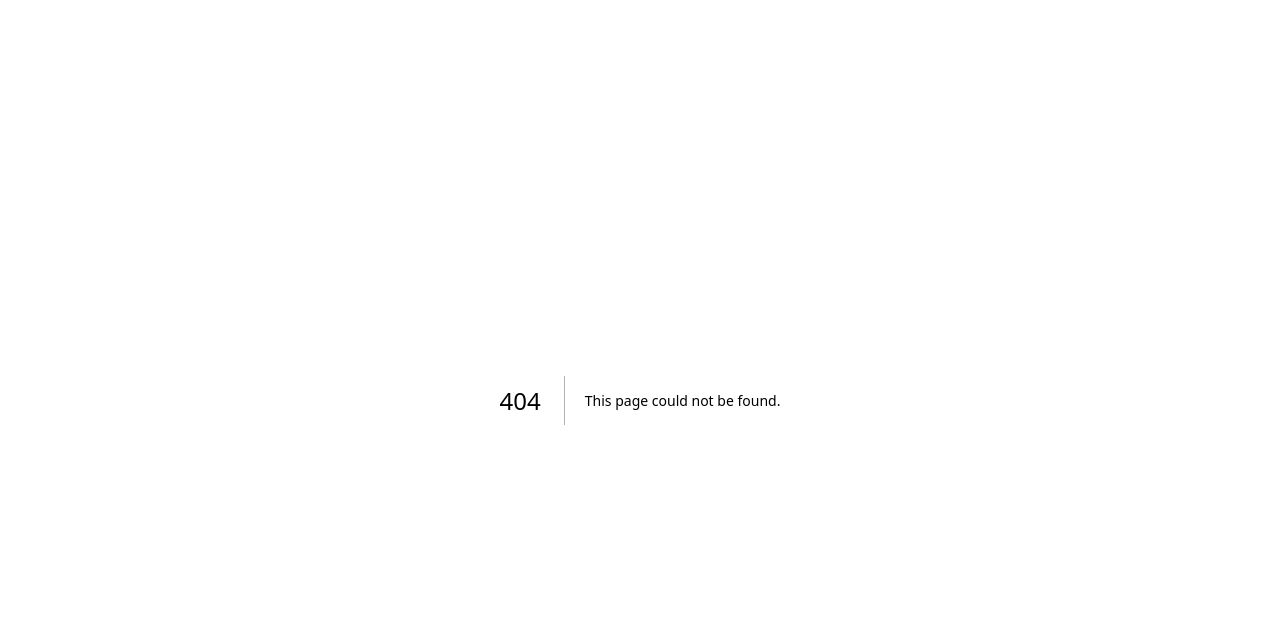
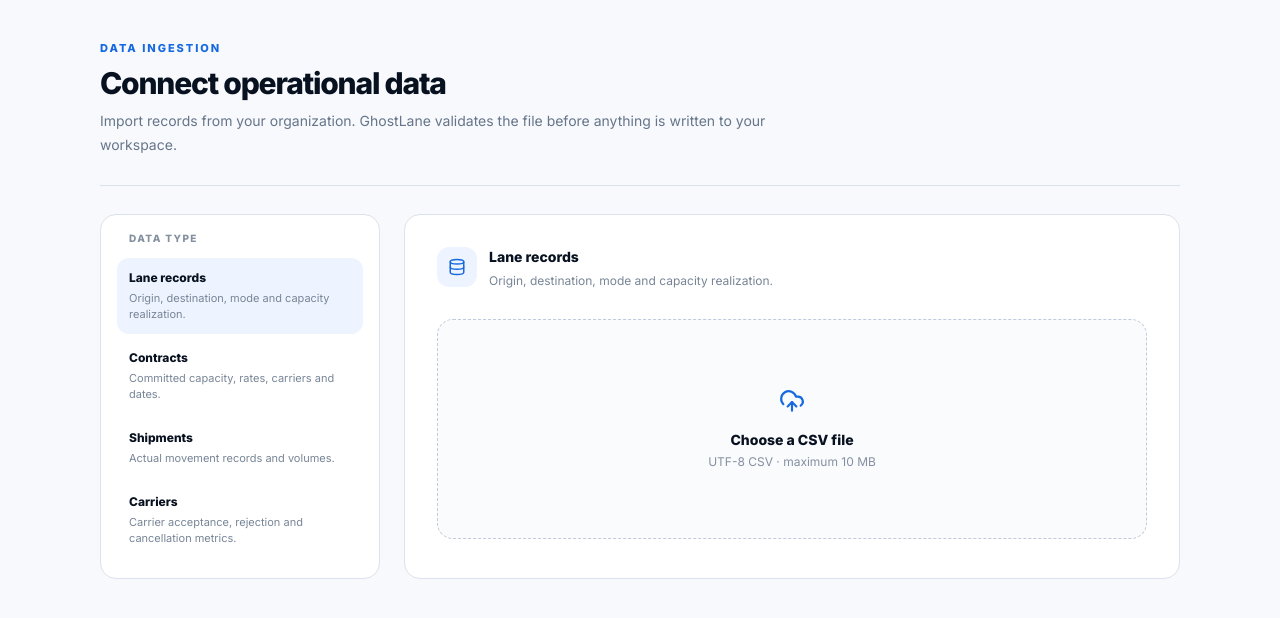
Before and after one commit to nabinchettri18/GHOST-LANE-, a Next.js app: page /import in a window 1280 px wide. Before the commit this address had no page. Shown: the top 618 px of the page. Built offline with nearby package versions, Linux system fonts and the light colour scheme.

Commit message:
Build production CSV ingestion and validation workflow

```diff
--- /dev/null
+++ b/app/import/page.tsx
@@ -0,0 +1,49 @@
+'use client'
+
+import { ChangeEvent, useMemo, useState } from 'react'
+import { CheckCircle2, Database, FileUp, ShieldCheck, UploadCloud, XCircle } from 'lucide-react'
+import { parseCsv, validateHeaders, type ImportKind } from '@/lib/data/import'
+
+const kinds: { id: ImportKind; label: string; description: string }[] = [
+  { id: 'lanes', label: 'Lane records', description: 'Origin, destination, mode and capacity realization.' },
+  { id: 'contracts', label: 'Contracts', description: 'Committed capacity, rates, carriers and dates.' },
+  { id: 'shipments', label: 'Shipments', description: 'Actual movement records and volumes.' },
+  { id: 'carriers', label: 'Carriers', description: 'Carrier acceptance, rejection and cancellation metrics.' },
+]
+
+export default function ImportPage() {
+  const [kind, setKind] = useState<ImportKind>('lanes')
+  const [file, setFile] = useState<File | null>(null)
+  const [error, setError] = useState('')
+  const [rows, setRows] = useState<string[][]>([])
+
+  const selected = kinds.find(k => k.id === kind)!
+  const validation = useMemo(() => rows.length ? validateHeaders(rows[0], kind) : null, [rows, kind])
+
+  async function onFile(event: ChangeEvent<HTMLInputElement>) {
+    const next = event.target.files?.[0]
+    setError(''); setRows([]); setFile(next ?? null)
+    if (!next) return
+    if (next.size > 10 * 1024 * 1024) { setError('File exceeds the 10 MB upload limit.'); return }
+    if (!next.name.toLowerCase().endsWith('.csv')) { setError('For this first production ingestion path, upload a UTF-8 CSV file.'); return }
+    try {
+      const parsed = parseCsv(await next.text())
+      if (!parsed.length) { setError('The file contains no readable rows.'); return }
+      setRows(parsed)
+    } catch { setError('The file could not be parsed. Check that it is a valid CSV.'); }
+  }
+
+  return <main className="min-h-screen bg-[#f7f9fc] px-5 py-8 text-[#08111f] sm:px-8 sm:py-10"><div className="mx-auto max-w-[1080px]">
+    <div className="border-b border-[#dbe2ec] pb-7"><p className="text-[11px] font-extrabold uppercase tracking-[.18em] text-[#1769e0]">Data ingestion</p><h1 className="mt-2 text-3xl font-black tracking-[-.04em]">Connect operational data</h1><p className="mt-2 max-w-2xl text-sm leading-6 text-[#66758a]">Import records from your organization. GhostLane validates the file before anything is written to your workspace.</p></div>
+    <div className="mt-7 grid gap-6 lg:grid-cols-[280px_1fr]">
+      <aside className="rounded-2xl border border-[#dbe2ec] bg-white p-4"><p className="px-3 pb-3 text-[10px] font-extrabold uppercase tracking-[.14em] text-[#8490a0]">Data type</p>{kinds.map(item => <button key={item.id} onClick={() => {setKind(item.id);setRows([]);setFile(null);setError('')}} className={`mb-1 w-full rounded-xl p-3 text-left transition ${kind===item.id?'bg-[#edf4ff]':'hover:bg-[#f6f8fb]'}`}><div className="text-xs font-extrabold">{item.label}</div><div className="mt-1 text-[11px] leading-4 text-[#788596]">{item.description}</div></button>)}</aside>
+      <section className="rounded-2xl border border-[#dbe2ec] bg-white p-6 sm:p-8"><div className="flex items-start gap-3"><div className="flex h-10 w-10 shrink-0 items-center justify-center rounded-xl bg-[#edf4ff] text-[#1769e0]"><Database size={18}/></div><div><h2 className="text-sm font-extrabold">{selected.label}</h2><p className="mt-1 text-xs leading-5 text-[#788596]">{selected.description}</p></div></div>
+        <label className="mt-7 flex min-h-[220px] cursor-pointer flex-col items-center justify-center rounded-2xl border border-dashed border-[#bfcbd9] bg-[#fafbfd] px-6 text-center hover:border-[#1769e0] hover:bg-[#f7faff]"><UploadCloud size={26} className="text-[#1769e0]"/><span className="mt-4 text-sm font-extrabold">Choose a CSV file</span><span className="mt-1 text-xs text-[#8490a0]">UTF-8 CSV · maximum 10 MB</span><input type="file" accept=".csv,text/csv" className="hidden" onChange={onFile}/></label>
+        {file && <div className="mt-4 flex items-center justify-between rounded-xl border border-[#dbe2ec] p-4"><div><p className="text-xs font-bold">{file.name}</p><p className="mt-1 text-[11px] text-[#8490a0]">{(file.size/1024).toFixed(1)} KB · {rows.length ? `${rows.length-1} data rows` : 'not readable'}</p></div>{rows.length ? <CheckCircle2 size={18} className="text-[#187650]"/> : <XCircle size={18} className="text-[#b13b3b"/>}</div>}
+        {error && <div className="mt-4 rounded-xl border border-red-200 bg-red-50 p-4 text-xs font-semibold text-red-700">{error}</div>}
+        {validation && <div className={`mt-4 rounded-xl border p-4 ${validation.missing.length ? 'border-amber-200 bg-amber-50' : 'border-green-200 bg-green-50'}`}><div className="flex items-center gap-2 text-xs font-extrabold">{validation.missing.length ? <XCircle size={16}/> : <CheckCircle2 size={16}/>} {validation.missing.length ? 'Validation requires attention' : 'Headers validated'}</div>{validation.missing.length ? <p className="mt-2 text-xs leading-5">Missing required columns: <strong>{validation.missing.join(', ')}</strong></p> : <p className="mt-2 text-xs leading-5">The required columns for {selected.label.toLowerCase()} are present.</p>}</div>}
+        {rows.length > 1 && !validation?.missing.length && <><div className="mt-7 flex items-center gap-2 border-b border-[#edf0f5] pb-3"><FileUp size={15} className="text-[#1769e0]"/><h3 className="text-xs font-extrabold">Preview</h3></div><div className="mt-3 overflow-x-auto rounded-xl border border-[#e1e7ef]"><table className="w-full min-w-[650px] text-left text-[11px]"><thead className="bg-[#fafbfd]"><tr>{rows[0].map(h=><th key={h} className="px-3 py-2.5 font-extrabold uppercase tracking-wide text-[#8490a0]">{h}</th>)}</tr></thead><tbody>{rows.slice(1,6).map((r,i)=><tr key={i} className="border-t border-[#edf0f5]">{rows[0].map((_,j)=><td key={j} className="px-3 py-2.5">{r[j] ?? ''}</td>)}</tr>)}</tbody></table></div><div className="mt-5 flex items-center gap-2 rounded-xl bg-[#f6f8fb] p-3 text-[11px] text-[#66758a]"><ShieldCheck size={15}/> Nothing has been imported yet. Final database insertion is intentionally gated behind the authenticated server ingestion endpoint.</div></>}
+      </section>
+    </div>
+  </div></main>
+}
```
